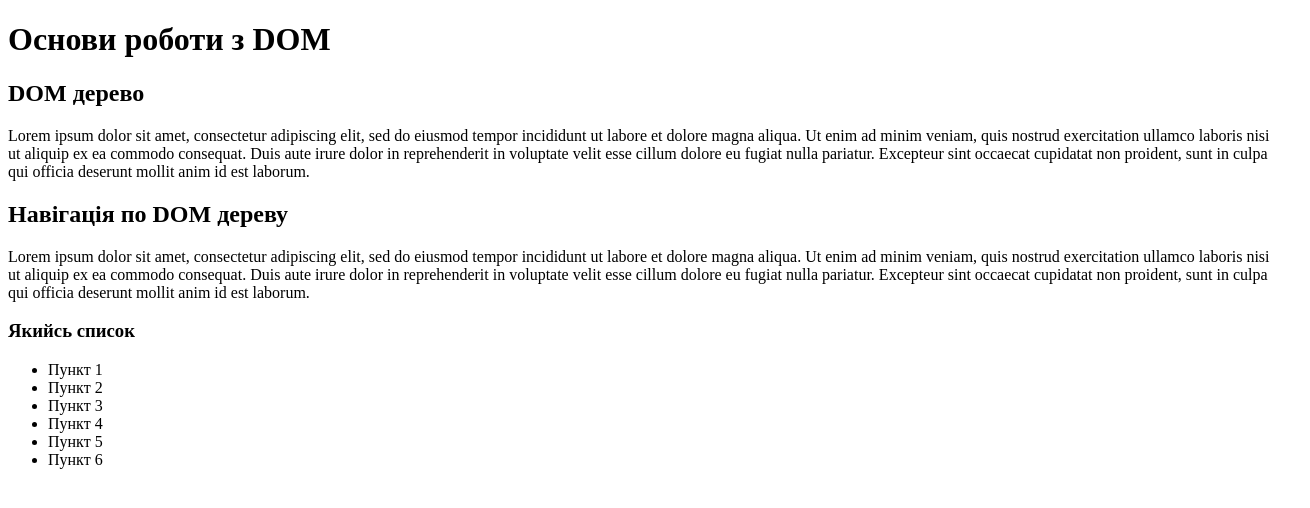
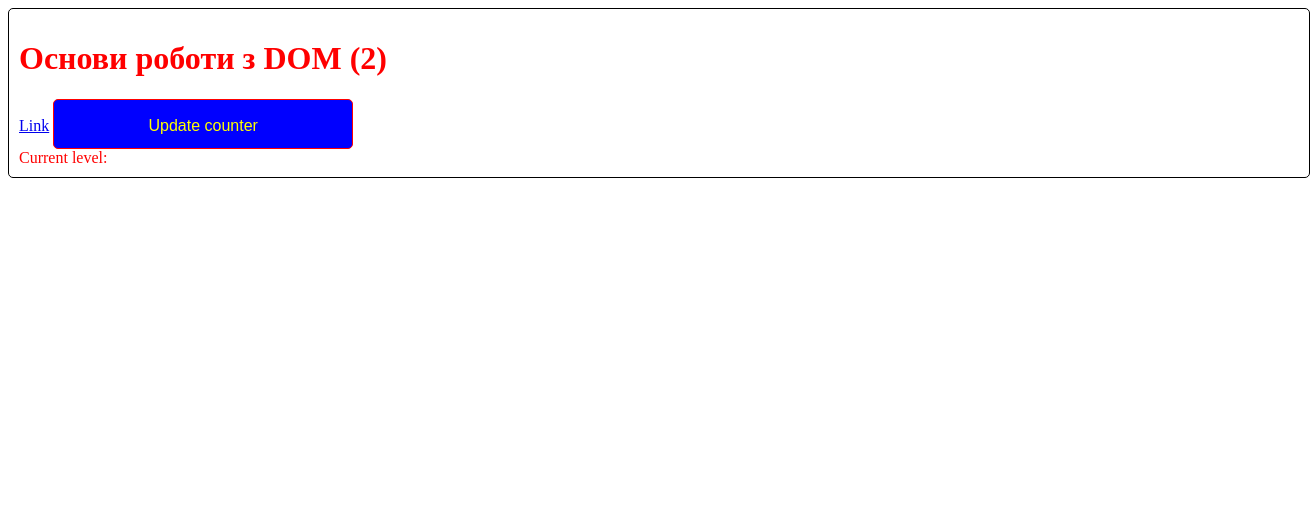
Before and after one commit to myroslav-kolomiiets/prjctr-js6, a plain HTML site: page webinar10/index.html in a window 1280 px wide. Shown: the whole page, 1310 px wide, since content can reach past the window. Drawn offline with Linux system fonts and the light colour scheme.

Commit message:
Dom basics 2

```diff
--- a/webinar10/index.html
+++ b/webinar10/index.html
@@ -1,38 +1,38 @@
 <!DOCTYPE html>
-<html lang="en">
+<html>
 <head>
   <meta charset="utf-8">
-  <meta content="width=device-width, initial-scale=1" name="viewport">
-  <link href="styles.css" rel="stylesheet">
-  <!--   <script type="text/javascript" src="script.js"></script> -->
-  <title>webinar 9</title>
+  <meta name="viewport" content="width=device-width, initial-scale=1">
+  <link rel="stylesheet" href="styles.css">
+  <!-- <script type="text/javascript" src="index.js"></script> -->
+  <title>webinar 10</title>
 </head>
-<body>
-<h1>Основи роботи з DOM</h1>
-<section class='firstSection' name="firstSection">
-  <h2>DOM дерево</h2>
-  <p>Lorem ipsum dolor sit amet, consectetur adipiscing elit, sed do eiusmod tempor incididunt ut labore et dolore magna
-    aliqua. Ut enim ad minim veniam, quis nostrud exercitation ullamco laboris nisi ut aliquip ex ea commodo consequat.
-    Duis aute irure dolor in reprehenderit in voluptate velit esse cillum dolore eu fugiat nulla pariatur. Excepteur
-    sint occaecat cupidatat non proident, sunt in culpa qui officia deserunt mollit anim id est laborum.</p>
-</section>
-<div>
-  <h2 id="headerTwo">Навігація по DOM дереву</h2>
-  <p class="text">Lorem ipsum dolor sit amet, consectetur adipiscing elit, sed do eiusmod tempor incididunt ut labore et
-    dolore magna aliqua. Ut enim ad minim veniam, quis nostrud exercitation ullamco laboris nisi ut aliquip ex ea
-    commodo consequat. Duis aute irure dolor in reprehenderit in voluptate velit esse cillum dolore eu fugiat nulla
-    pariatur. Excepteur sint occaecat cupidatat non proident, sunt in culpa qui officia deserunt mollit anim id est
-    laborum.</p>
-  <h3>Якийсь список</h3>
-  <ul>
-    <li class="text">Пункт 1</li>
-    <li>Пункт 2</li>
-    <li>Пункт 3</li>
-    <li class="text">Пункт 4</li>
-    <li>Пункт 5</li>
-    <li class="text">Пункт 6</li>
-  </ul>
-</div>
-<script src="index.js" type="text/javascript"></script>
+<body data-test-tag="body" STYLE="padding: 10px; color: red; border: 1px solid black; border-radius: 5px; width: 100%">
+<h1>Основи роботи з DOM (2)</h1>
+<!--<section class='firstSection'>-->
+<!--  &lt;!&ndash; якийсь коментар &ndash;&gt;-->
+<!--  <h2>DOM дерево</h2>-->
+<!--  <p>Lorem ipsum dolor sit amet, consectetur adipiscing elit, sed do eiusmod tempor incididunt ut labore et dolore magna aliqua. Ut enim ad minim veniam, quis nostrud exercitation ullamco laboris nisi ut aliquip ex ea commodo consequat. Duis aute irure dolor in reprehenderit in voluptate velit esse cillum dolore eu fugiat nulla pariatur. Excepteur sint occaecat cupidatat non proident, sunt in culpa qui officia deserunt mollit anim id est laborum.</p>-->
+<!--</section>-->
+<!--<div>-->
+<!--  <h2 id="headerTwo">Навігація по DOM дереву</h2>-->
+<!--  <p class="text">Lorem ipsum dolor sit amet, consectetur adipiscing elit, sed do eiusmod tempor incididunt ut labore et dolore magna aliqua. Ut enim ad minim veniam, quis nostrud exercitation ullamco laboris nisi ut aliquip ex ea commodo consequat. Duis aute irure dolor in reprehenderit in voluptate velit esse cillum dolore eu fugiat nulla pariatur. Excepteur sint occaecat cupidatat non proident, sunt in culpa qui officia deserunt mollit anim id est laborum.</p>-->
+<!--  <h3>Якийсь список</h3>-->
+<!--  <ul>-->
+<!--    <li class="text">Пункт 1</li>-->
+<!--    <li>Пункт 2</li>-->
+<!--    <li>Пункт 3</li>-->
+<!--    <li class="text">Пункт 4</li>-->
+<!--    <li>Пункт 5</li>-->
+<!--    <li class="text">Пункт 6</li>-->
+<!--  </ul>-->
+  <a href="https://google.com">Link</a>
+  <button class="redBtn">Update counter</button>
+  <div class="hatredLevelBlock">
+    <label class="hatredLevelLabel">Current level:</label>
+    <span class="hatredLevelCounter"></span>
+  </div>
+<!--</div>-->
+<script type="text/javascript" src="index.js"></script>
 </body>
 </html>
--- a/webinar10/index.js
+++ b/webinar10/index.js
@@ -6,5 +6,140 @@
  */
 
 /**
- * Вступ
+ * localStorage
  */
+
+// const settings = {
+//     backgroundColor: '#fff',
+//     color: '#111',
+//     theme: 'light'
+// };
+//
+// localStorage.setItem('settings', JSON.stringify(settings));
+//
+// console.log(localStorage.getItem('settings'));
+
+/**
+ * sessionStorage
+ */
+
+// const settings2 = {
+//     backgroundColor: '#fff',
+//     color: '#111',
+//     theme: 'light'
+// };
+//
+// sessionStorage.setItem('settings2', JSON.stringify(settings));
+//
+// console.log(sessionStorage.getItem('settings2'));
+
+/**
+ * Кастомні атрибути
+ */
+
+// let elem = document.querySelector('body');
+// console.log(elem.dataset);
+
+/**
+ * Основні властивості
+ */
+
+// let textElement = document.querySelector('p.text');
+// textElement.hidden = true;
+
+// let divElement = document.querySelector('div');
+// divElement.innerHTML = '<section>Новий чудовий елемент</section>';
+
+// console.log(divElement.nodeValue);
+
+// elem.textContent = 'Щось нове';
+
+/**
+ * Події
+ * приклад 1
+ */
+
+// let redBtn = document.querySelector('.redBtn');
+// let counter = localStorage.getItem('counterLevel') || 0;
+// let hatredLevel = document.querySelector('.hatredLevelCounter');
+// hatredLevel.textContent = counter + '👿';
+//
+// function updateAndShowCounterLevel(event) {
+// 	counter++;
+//     console.log(`Current counter level: ${counter}`);
+//     console.log(`It is not high enough! 👿`);
+//     localStorage.setItem('counterLevel', counter);
+//     hatredLevel.textContent = counter+'👿';
+// }
+//
+// redBtn.addEventListener('click', updateAndShowCounterLevel);
+
+/**
+ * Події
+ * приклад 2
+ */
+
+// let link = document.querySelector('a');
+
+// link.addEventListener('click',function(event) {
+//     console.log('clicked');
+//     console.log(event);
+//     event.preventDefault();
+// });
+
+// let redBtn = document.querySelector('.redBtn');
+
+// redBtn.addEventListener('click', function(event) {
+//     console.log(`It is not high enough! 👿`);
+//     // event.stopPropagation();
+// });
+
+// document.body.addEventListener('click',function(event) {
+//     console.log('The body was clicked!');
+//     console.log(`It is not high enough! 👿`);
+// });
+
+/**
+ * dispatchEvent
+ */
+
+// let btn = document.querySelector('.redBtn');
+//
+// btn.addEventListener('click', function (event) {
+//     console.log('Mouse Clicked');
+//     console.log('event is Trusted -->', event.isTrusted);
+// });
+//
+// let clickEvent = new Event('click');
+// btn.dispatchEvent(clickEvent);
+
+/**
+ * Кастомні події
+ */
+
+function highlight(elem) {
+    const bgColor = 'blue';
+    elem.style.backgroundColor = bgColor;
+
+    let event = new CustomEvent('highlight', { // create the event
+        detail: {
+            backgroundColor: bgColor
+        }
+    });
+    elem.dispatchEvent(event); // dispatch the event
+}
+
+let redBtn = document.querySelector('.redBtn'); // Select the button element
+
+// Add border style
+function addBorder(elem) {
+    elem.style.border = "solid 1px red";
+}
+
+redBtn.addEventListener('highlight', function (e) { // Listen to the highlight event
+    addBorder(this);
+
+    console.log(e.detail); // examine the background
+});
+
+highlight(redBtn); // highlight redBtn element
--- a/webinar10/styles.css
+++ b/webinar10/styles.css
@@ -1,3 +1,11 @@
-.bold {
-    font-weight: bold;
+.redBtn {
+    background-color: red;
+    border: 1px solid black;
+    border-radius: 5px;
+    width: 300px;
+    height: 50px;
+    text-align: center;
+    line-height: 50px;
+    color: yellow;
+    font-size: 16px;
 }
```
Also changed, not shown: webinar10/kahoot.js (added, +79 -0 lines), hw.js (added).
